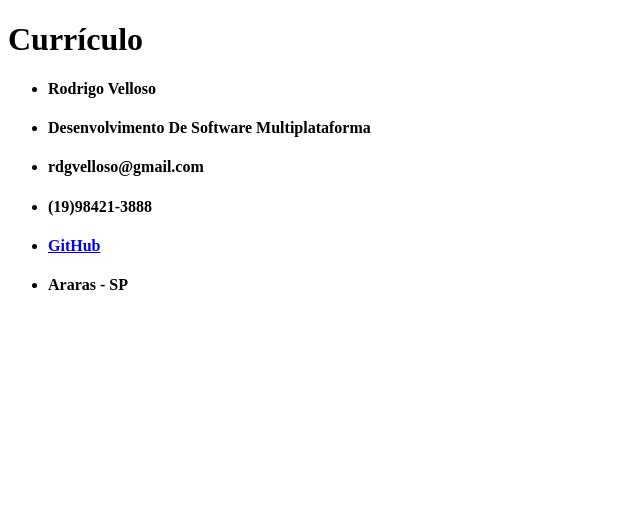
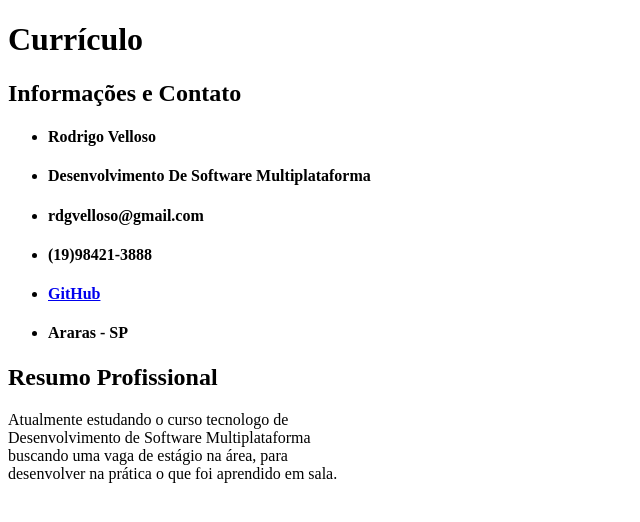
Before and after one commit to rdgvelloso/curriculo, a plain HTML site: page index.html in a window 1280 px wide. Shown: the whole page, without its empty margins (0-640 px from the left). Drawn offline with Linux system fonts and the light colour scheme.

Commit message:
adicao resumo profissional

```diff
--- a/index.html
+++ b/index.html
@@ -9,7 +9,9 @@
 
     <body>
         <header>
+
             <h1>Currículo</h1>
+            <h2>Informações e Contato</h2>
                 <ul>
                     <li><h4>Rodrigo Velloso</h4></li>
                     <li><h4>Desenvolvimento De Software Multiplataforma</h4></li>
@@ -18,6 +20,15 @@
                     <li><a href="https://github.com/rdgvelloso" target="_blank"><h4>GitHub</h4></a></li>
                     <li><h4>Araras - SP</h4></li>
                 </ul>
+
+            <h2>Resumo Profissional</h2>
+            <p>
+                Atualmente estudando o curso tecnologo de <br>
+                Desenvolvimento de Software Multiplataforma<br>
+                buscando uma vaga de estágio na área, para <br>
+                desenvolver na prática o que foi aprendido em sala.
+            </p>
+
         </header>
 
     </body>
```
Lines whose indentation alone changed are shown as unchanged.
